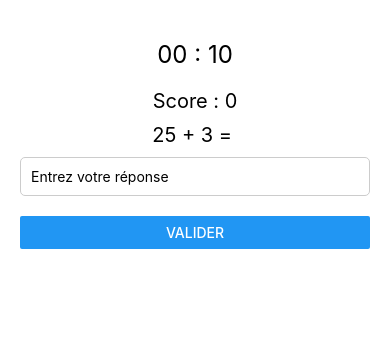
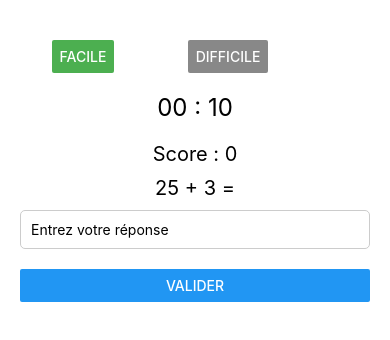
Before and after one commit to MargYre/L3_react-native-mental-math, a React Native app: screen / in a window 390 px wide. Shown: the top 340 px of the page. Built offline with nearby package versions, Linux system fonts and the light colour scheme.

Commit message:
Add display of button to change difficulty, also made some corrections in the hook's file

```diff
--- a/App.js
+++ b/App.js
@@ -1,14 +1,15 @@
-import { StyleSheet, Text, View, Button, TextInput } from 'react-native';
-import { useState, useEffect } from 'react';
+import { Text, View, Button, TextInput } from 'react-native';
 import { styles } from './styles';
-import { rndNumber, MAX_NUMBER } from './src/utils/number';
-import { formatTime, MAX_TIME } from './src/utils/timer';
+import { DIFFICULTY } from './src/utils/number';
+import { formatTime } from './src/utils/timer';
 import { useGameLogic } from './src/hooks/useGameLogic.js';
 
 export default function App() {
   const {
+    difficulty,
     numberOne,
     numberTwo,
+    numberThree,
     solution,
     userAnswer,
     msg,
@@ -19,13 +20,31 @@ export default function App() {
     handleSubmit,
     resetGame,
     resetScore,
+    changeDifficulty,
   } = useGameLogic();
 
   return (
     <View style={styles.container}>
+      <View style={styles.difficultyContainer}>
+        <Button
+          title="Facile"
+          onPress={() => changeDifficulty(DIFFICULTY.EASY)}
+          color={difficulty === DIFFICULTY.EASY ? '#4CAF50' : '#888'}
+        />
+        <Button
+          title="Difficile"
+          onPress={() => changeDifficulty(DIFFICULTY.HARD)}
+          color={difficulty === DIFFICULTY.HARD ? '#f44336' : '#888'}
+        />
+      </View>
+
       <Text style={styles.timer}>{formatTime(timeLeft)}</Text>
       <Text style={styles.text}>Score : {score}</Text>
-      <Text style={styles.text}>{numberOne} + {numberTwo} = </Text>
+
+      <Text style={styles.text}>
+        {numberOne} + {numberTwo}
+        {difficulty === DIFFICULTY.HARD ? ` + ${numberThree}` : ''} =
+      </Text>
       <TextInput
         style={styles.input}
         placeholder='Entrez votre réponse'
--- a/src/hooks/useGameLogic.js
+++ b/src/hooks/useGameLogic.js
@@ -1,7 +1,6 @@
 import { useState, useEffect, useCallback } from 'react';
 import { rndNumber, DIFFICULTY } from '../utils/number';
 import { getMaxTime } from '../utils/timer';
-import { get } from 'react-native/Libraries/TurboModule/TurboModuleRegistry';
 
 export const useGameLogic = () => {
   const [difficulty, setDifficulty] = useState(DIFFICULTY.EASY);
@@ -32,7 +31,7 @@ export const useGameLogic = () => {
   useEffect(() => {
     const timer = setInterval(decreaseTime, 1000);
     return () => clearInterval(timer);
-  }, []);
+  }, [difficulty]);
 
   useEffect(() => {
     if (timeLeft === 0) {
@@ -42,8 +41,8 @@ export const useGameLogic = () => {
   }, [timeLeft, solution]);
 
   const resetGame = () => {
-    setNumberOne(rndNumber());
-    setNumberTwo(rndNumber());
+    setNumberOne(rndNumber(difficulty));
+    setNumberTwo(rndNumber(difficulty));
     if (difficulty === DIFFICULTY.HARD) {
       setNumberThree(rndNumber());
     }
@@ -57,7 +56,7 @@ export const useGameLogic = () => {
     setScore(0);
   }
 
-  const changeDifficulty = () => {
+  const changeDifficulty = (newDifficulty) => {
     setDifficulty(newDifficulty);
     resetGame();
     resetScore();
@@ -78,7 +77,6 @@ export const useGameLogic = () => {
     difficulty,
     numberOne,
     numberTwo,
-    solution,
     numberThree,
     solution,
     userAnswer,
--- a/styles.js
+++ b/styles.js
@@ -6,6 +6,13 @@ export const styles = StyleSheet.create({
       backgroundColor: '#fff',
       paddingHorizontal: 20,
       marginTop: 40,
+    },
+    difficultyContainer: {
+      flexDirection: 'row',
+      justifyContent: 'space-around',
+      width: '80%',
+      marginBottom: 20,
+      gap: 10,
     },
     timer: {
       fontSize: 24,
```
